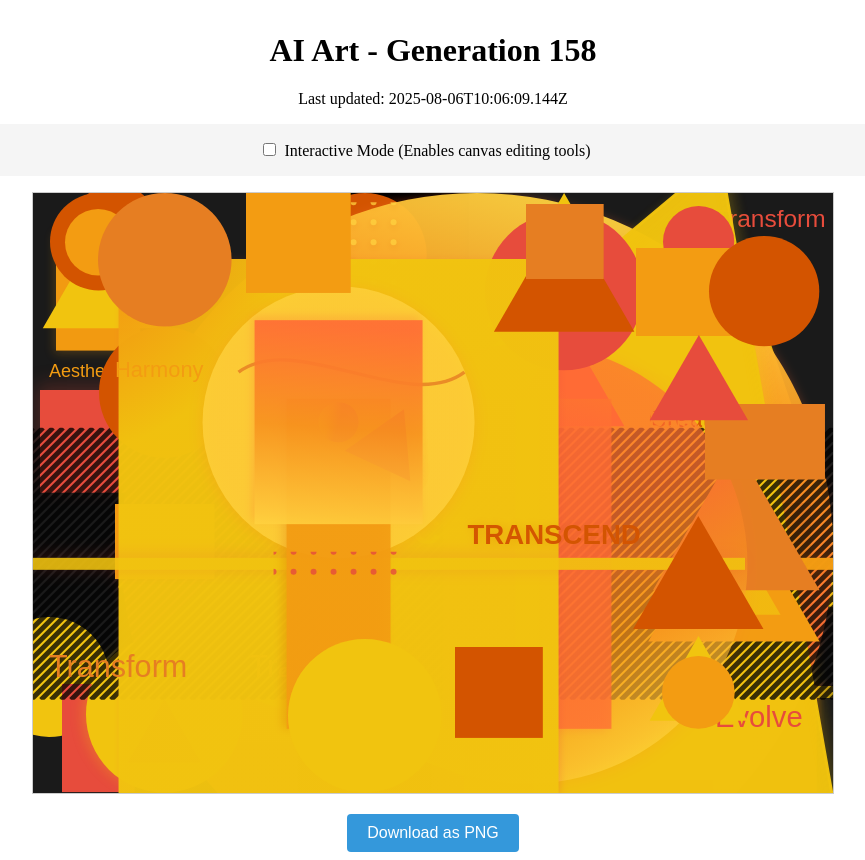
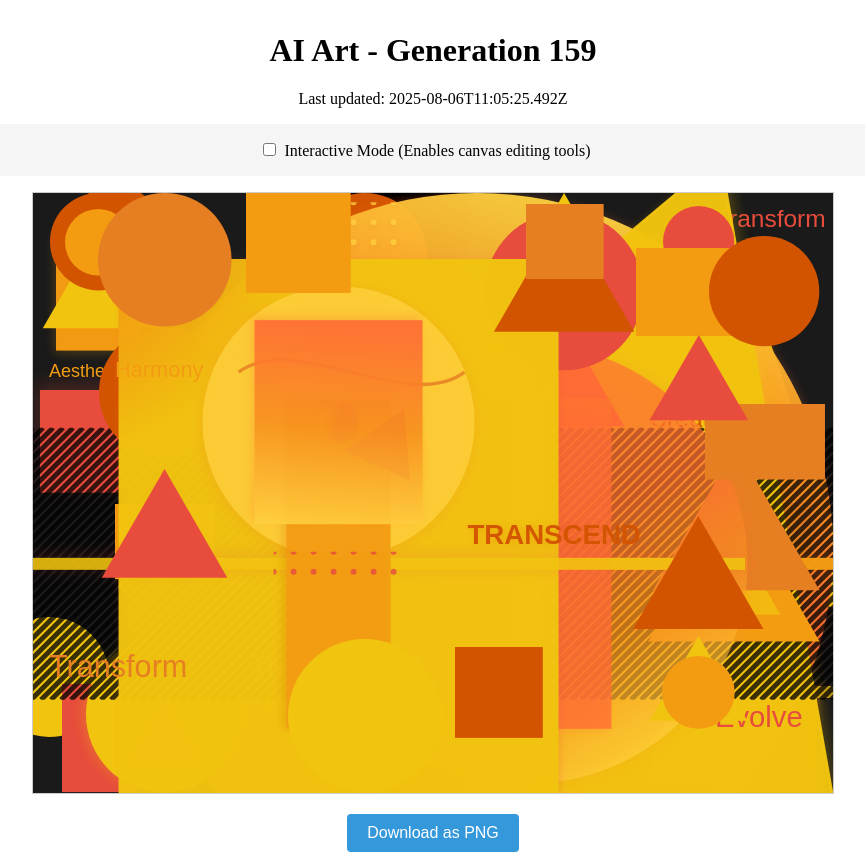
Before and after one commit to mcclowes/ai-art, a React (Vite) app: page / in a window 1280 px wide. Shown: the whole page, without its empty margins (207-1072 px from the left). Built offline with nearby package versions, Linux system fonts and the light colour scheme.

Commit message:
Improve artwork - Generation 159

```diff
--- a/src/artwork-state.ts
+++ b/src/artwork-state.ts
@@ -1761,9 +1761,17 @@ export const artworkState: ArtworkState = {
       },
       "opacity": 0.8920301777613412,
       "id": "gradient_rect_1754474769144"
+    },
+    {
+      "type": "triangle",
+      "x": 131.5221821690792,
+      "y": 348.5221821690792,
+      "size": 72.52218216907919,
+      "fillStyle": "#e74c3c",
+      "id": "triangle_1754478325492"
     }
   ],
-  "generation": 158,
-  "lastUpdated": "2025-08-06T10:06:09.144Z",
+  "generation": 159,
+  "lastUpdated": "2025-08-06T11:05:25.492Z",
   "cycleStarted": "2025-07-30T21:05:00.444Z"
 };
```
